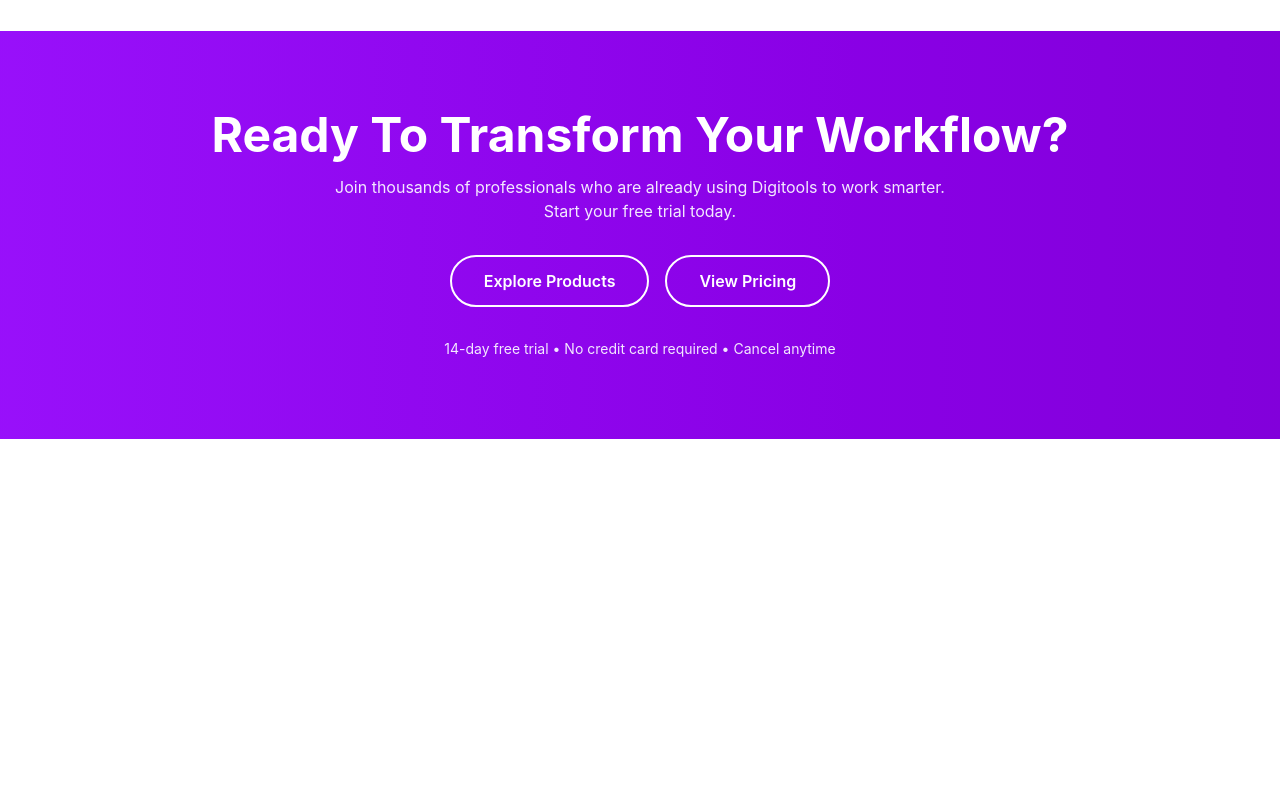
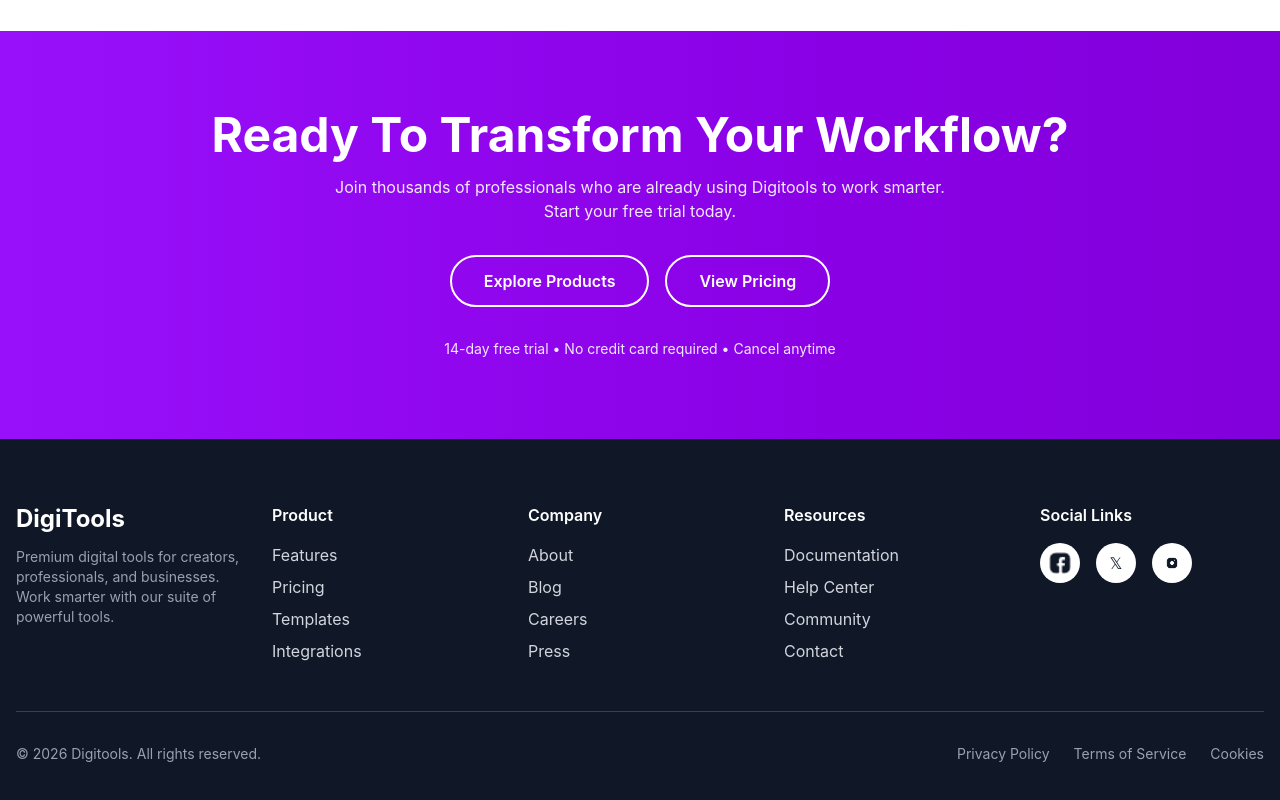
Before and after one commit to fariaesha-prog/B13-A6, a React (Vite) app: page / in a window 1280 px wide. Shown: the part 3612-4412 px from the top of the page. Before the commit the page ends 4051 px from the top, so only its background shows below. Built offline with nearby package versions, Linux system fonts and the light colour scheme.

Commit message:
footer section done

```diff
--- a/src/App.jsx
+++ b/src/App.jsx
@@ -7,6 +7,7 @@
 import GetStarted from "./components/GetStarted/GetStarted"
 import PriceSection from "./components/PriceSection/PriceSection"
 import FinalPart from "./components/FinalPart/FinalPart"
+import Footer from "./components/Footer/Footer"
 
 const fetchData = async () => {
   const res = await fetch ("/data.json")
@@ -47,6 +48,7 @@
     <GetStarted />
     <PriceSection />
     <FinalPart />
+    <Footer />
 
 
 
--- /dev/null
+++ b/src/components/Footer/Footer.jsx
@@ -0,0 +1,80 @@
+import React from 'react';
+
+const Footer = () => {
+    return (
+        <footer className="bg-gray-900 text-gray-300">
+            <div className="max-w-7xl mx-auto px-4 py-16">
+                <div className="grid grid-cols-1 md:grid-cols-5 gap-8 mb-12">
+                    <div className="md:col-span-1">
+                        <h3 className="text-2xl font-bold text-white mb-3">DigiTools</h3>
+                        <p className="text-sm text-gray-400">
+                            Premium digital tools for creators, professionals, and businesses. Work smarter with our suite of powerful tools.
+                        </p>
+                    </div>
+
+                    <div>
+                        <h4 className="text-white font-semibold mb-4">Product</h4>
+                        <ul className="space-y-2">
+                            <li><a href="#" className="hover:text-white transition">Features</a></li>
+                            <li><a href="#" className="hover:text-white transition">Pricing</a></li>
+                            <li><a href="#" className="hover:text-white transition">Templates</a></li>
+                            <li><a href="#" className="hover:text-white transition">Integrations</a></li>
+                        </ul>
+                    </div>
+
+
+                    <div>
+                        <h4 className="text-white font-semibold mb-4">Company</h4>
+                        <ul className="space-y-2">
+                            <li><a href="#" className="hover:text-white transition">About</a></li>
+                            <li><a href="#" className="hover:text-white transition">Blog</a></li>
+                            <li><a href="#" className="hover:text-white transition">Careers</a></li>
+                            <li><a href="#" className="hover:text-white transition">Press</a></li>
+                        </ul>
+                    </div>
+
+                    <div>
+                        <h4 className="text-white font-semibold mb-4">Resources</h4>
+                        <ul className="space-y-2">
+                            <li><a href="#" className="hover:text-white transition">Documentation</a></li>
+                            <li><a href="#" className="hover:text-white transition">Help Center</a></li>
+                            <li><a href="#" className="hover:text-white transition">Community</a></li>
+                            <li><a href="#" className="hover:text-white transition">Contact</a></li>
+                        </ul>
+                    </div>
+
+                    <div>
+                        <h4 className="text-white font-semibold mb-4">Social Links</h4>
+                        <div className="flex gap-4">
+                            <a href="#" className="w-10 h-10 rounded-full bg-white flex items-center justify-center hover:bg-purple-600 transition">
+                                <img src="/Facebook (1).png" alt="Facebook" className="w-6 h-6" />
+                            </a>
+                            <a href="#" className="w-10 h-10 rounded-full bg-white flex items-center justify-center hover:bg-purple-600 transition">
+                                <span className="text-gray-900">𝕏</span>
+                            </a>
+                            <a href="#" className="w-10 h-10 rounded-full bg-white flex items-center justify-center hover:bg-purple-600 transition">
+                                <img src="/Instagram.png" alt="Instagram" className="w-6 h-6" />
+                            </a>
+                        </div>
+                    </div>
+                </div>
+
+
+                <div className="border-t border-gray-700 my-8"></div>
+
+                <div className="flex flex-col md:flex-row justify-between items-center">
+                    <p className="text-sm text-gray-400 mb-4 md:mb-0">
+                        © 2026 Digitools. All rights reserved.
+                    </p>
+                    <div className="flex gap-6 text-sm">
+                        <a href="#" className="text-gray-400 hover:text-white transition">Privacy Policy</a>
+                        <a href="#" className="text-gray-400 hover:text-white transition">Terms of Service</a>
+                        <a href="#" className="text-gray-400 hover:text-white transition">Cookies</a>
+                    </div>
+                </div>
+            </div>
+        </footer>
+    );
+};
+
+export default Footer;
```
Also changed, not shown: public/Facebook (1).png (added), public/Instagram.png (added).
